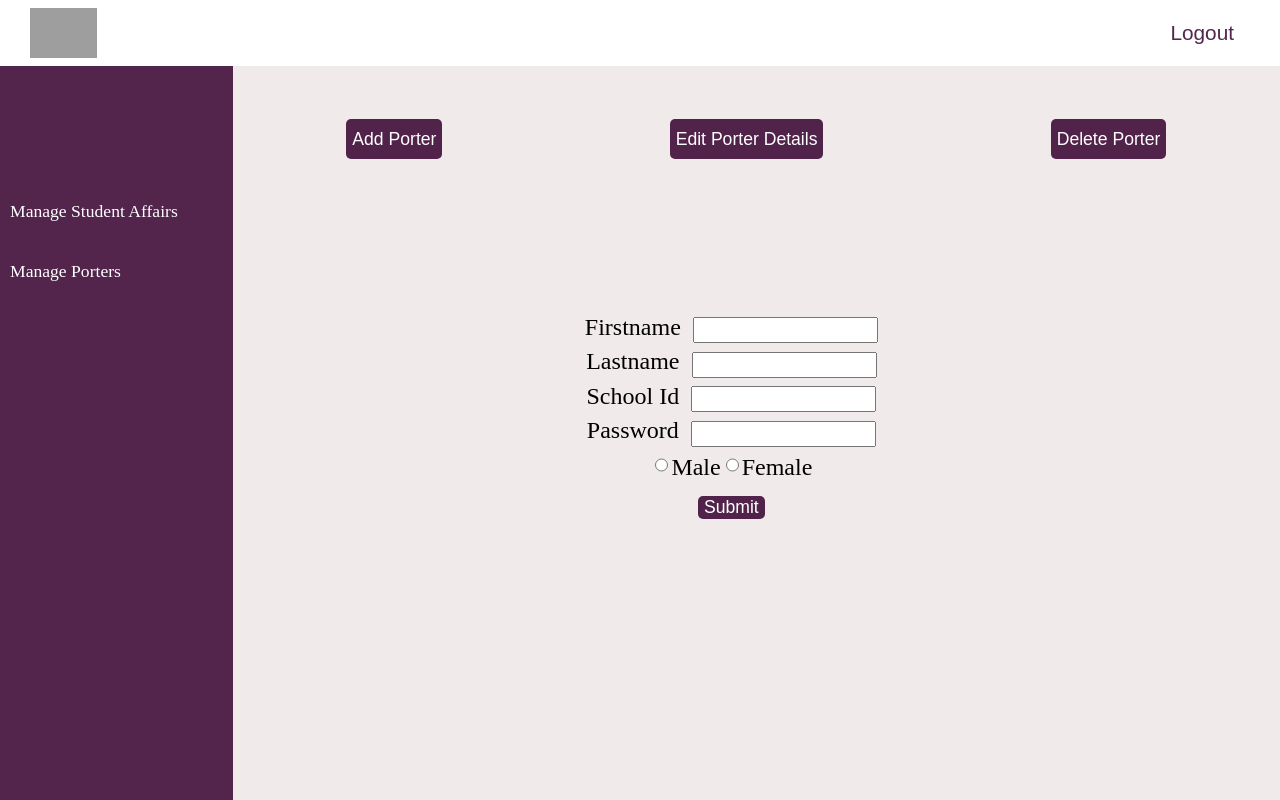
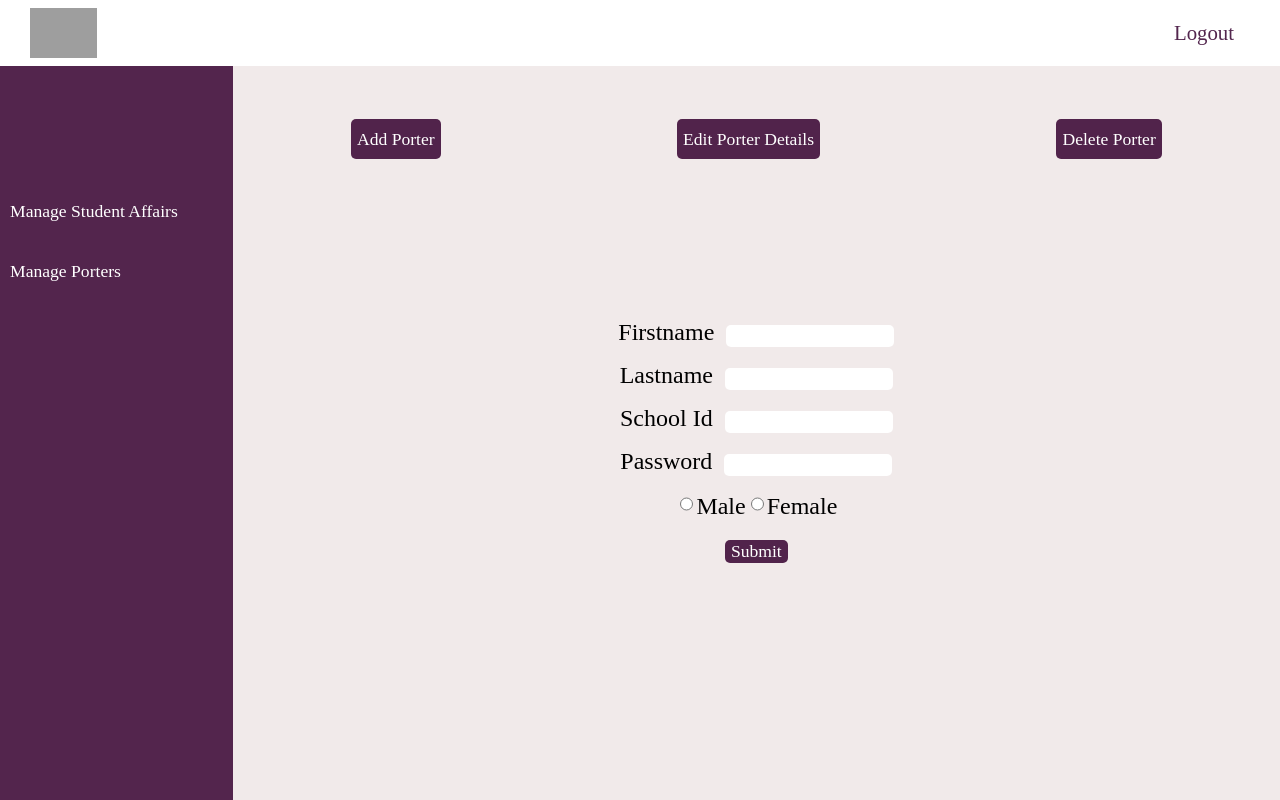
Before and after one commit to Dare-Devs/anport-frontend, a React (Create React App) app: page / in a window 1280 px wide. Built offline with nearby package versions, Linux system fonts and the light colour scheme; grey boxes are pictures that could not be loaded.

Commit message:
add font

```diff
--- a/src/styles/main.scss
+++ b/src/styles/main.scss
@@ -1,4 +1,8 @@
 @import './admin';
+
+* {
+  font-family: serif;
+}
 
 html,
 body {
@@ -15,6 +19,7 @@ body {
   font-size: 1.1em;
 }
 .form {
+  box-sizing: border-box;
   margin: 0 auto;
   display: flex;
   flex-direction: column;
@@ -23,16 +28,17 @@ body {
   align-items: center;
   height: 200px;
   width: 50%;
-  padding: 0 50px 0 0;
-
   .form-input {
     margin-bottom: 5px;
+    padding: 5px 10px;
 
     label {
       font-size: 1.5em;
 
       input {
         height: 20px;
+        border-radius: 5px;
+        border: none;
       }
     }
   }
```
